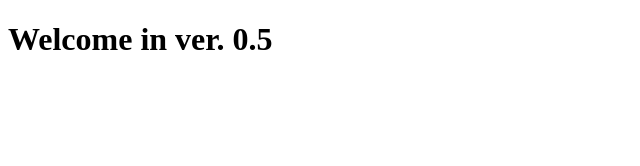
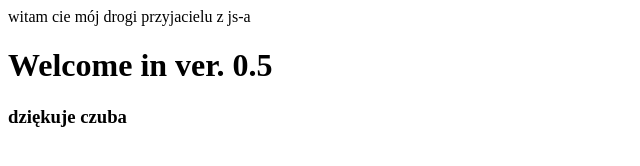
Before and after one commit to Micall/YouTube, a plain HTML site: page index.html in a window 1280 px wide. Shown: the whole page, without its empty margins (0-640 px from the left). Drawn offline with Linux system fonts and the light colour scheme.

Commit message:
woow
js file & dw command

```diff
--- a/index.html
+++ b/index.html
@@ -1,9 +1,12 @@
 <!DOCTYPE html>
 <html>
     <head>
+        <meta charset='utf-8'>
         <title>Ver. 0.5</title>
+        <script type='text/javascript' src='mjs.js'></script>
     </head>
     <body>
         <h1>Welcome in ver. 0.5</h1>
+        <h3>dziękuje czuba</h3>
     </body>
 </html>
--- /dev/null
+++ b/mjs.js
@@ -0,0 +1 @@
+document.write('witam cie mój drogi przyjacielu z js-a');
```
Also changed, not shown: mjs.js.txt (added).
